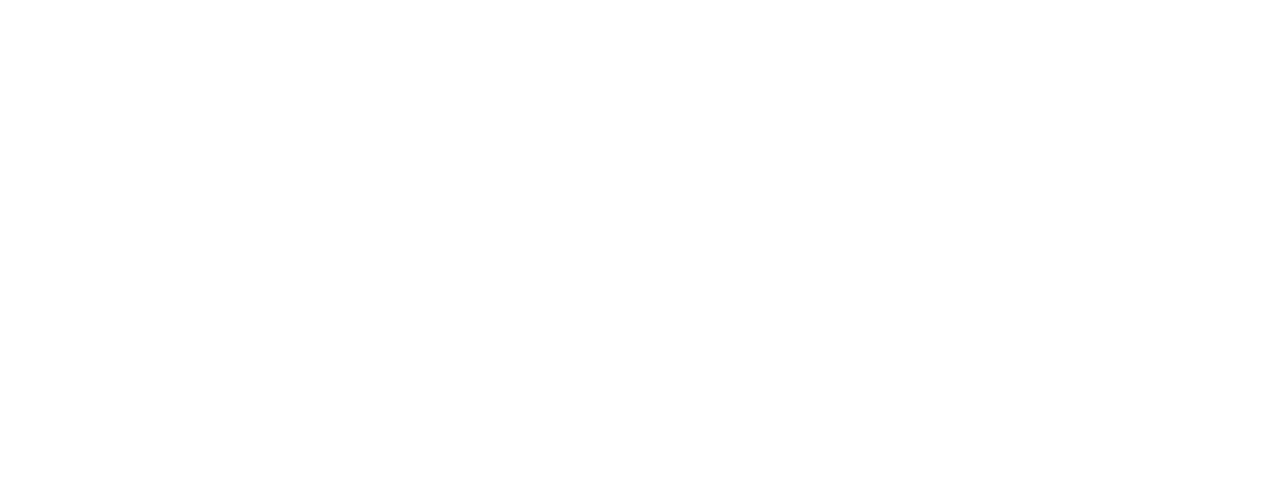
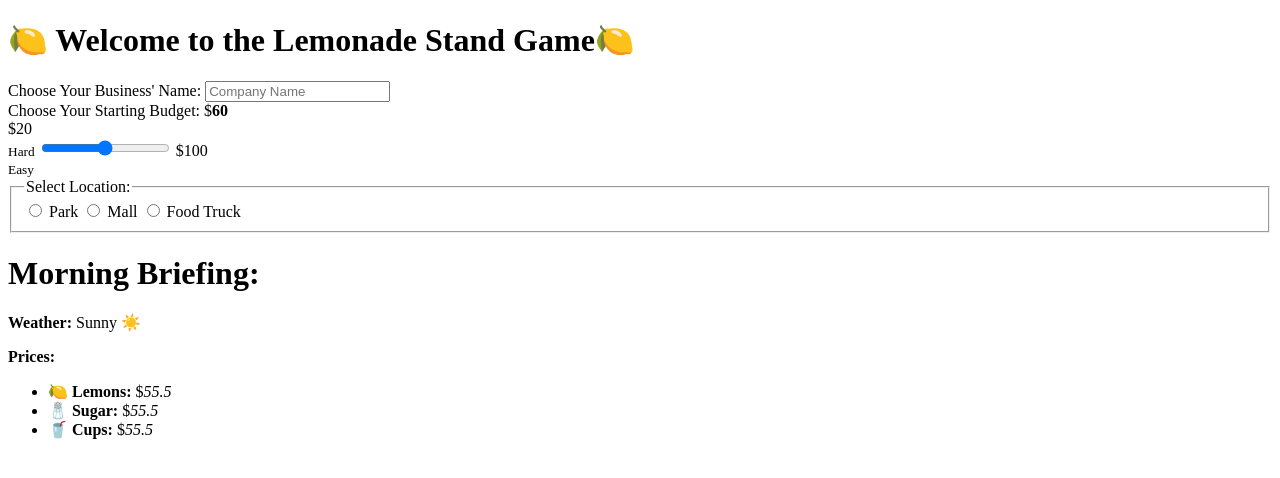
Before and after one commit to ReemShadeck/lemonade-stand, a plain HTML site: page index.html in a window 1280 px wide. Drawn offline with Linux system fonts and the light colour scheme.

Commit message:
File Checkpoint
HTML Partial Completion

```diff
--- a/index.html
+++ b/index.html
@@ -3,9 +3,54 @@
 <head>
     <meta charset="UTF-8">
     <meta name="viewport" content="width=device-width, initial-scale=1.0">
-    <title>Lemondae Stand Business</title>
+    <title>Lemonade Stand Business</title>
 </head>
 <body>
+    <!-- Starting Screen -->
+    <h1>🍋 Welcome to the Lemonade Stand Game🍋</h1>
 
+    <label for="co-name">Choose Your Business' Name:</label>
+    <input id="co-name" type="text" placeholder="Company Name">
+
+    <br>
+
+    <label for="start-budget">Choose Your Starting Budget: $<strong><span id="budgetVal">60</span></strong></label>
+    <div>
+        <span>$20<br><small>Hard</small></span>
+
+        <input type="range" id="start-budget" min="20" max="100" step="1" value="60" oninput="updateBudgetVal(this.value)">
+
+        <span>$100<br><small>Easy</small></span>
+    </div>
+
+    <fieldset>
+        <legend>Select Location:</legend>
+
+        <label>
+            <input type="radio" value="park">
+            Park
+        </label>
+
+        <label>
+            <input type="radio" value="mall">
+            Mall
+        </label>
+
+        <label>
+            <input type="radio" value="food-truck">
+            Food Truck
+        </label>
+    </fieldset>
+
+
+    <!-- Morning Briefing -->
+    <h1>Morning Briefing:</h1>
+    <p><strong>Weather:</strong> <span id="weather">Sunny ☀️</span></p>
+    <p><strong>Prices:</strong></p>
+    <ul id="brieing-prices">
+        <li><strong>🍋 Lemons:</strong> $<span id="lemons"><i>55.5</i></span></li>
+        <li><strong>🧂 Sugar:</strong> $<span id="sugar"><i>55.5</i></span></li>
+        <li><strong>🥤 Cups:</strong> $<span id="cups"><i>55.5</i></span></li>
+    </ul>
 </body>
 </html>
```
